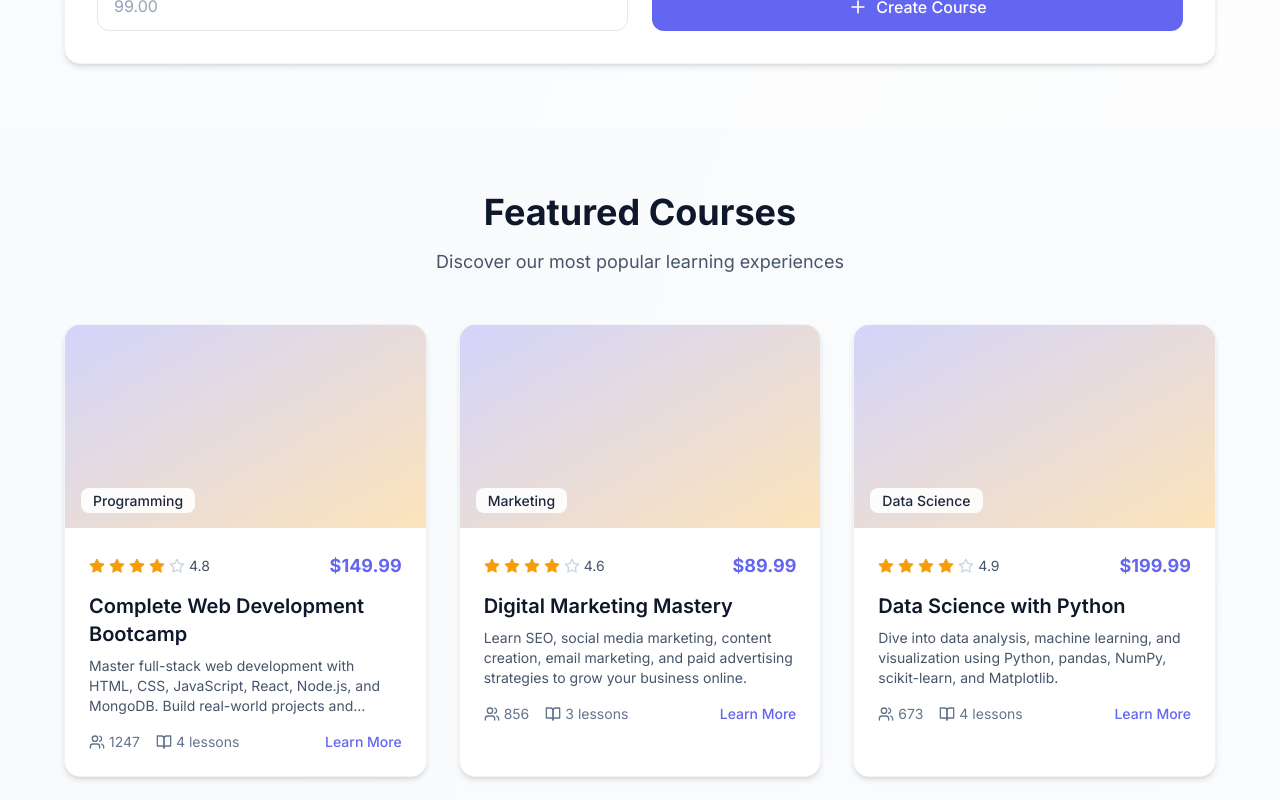
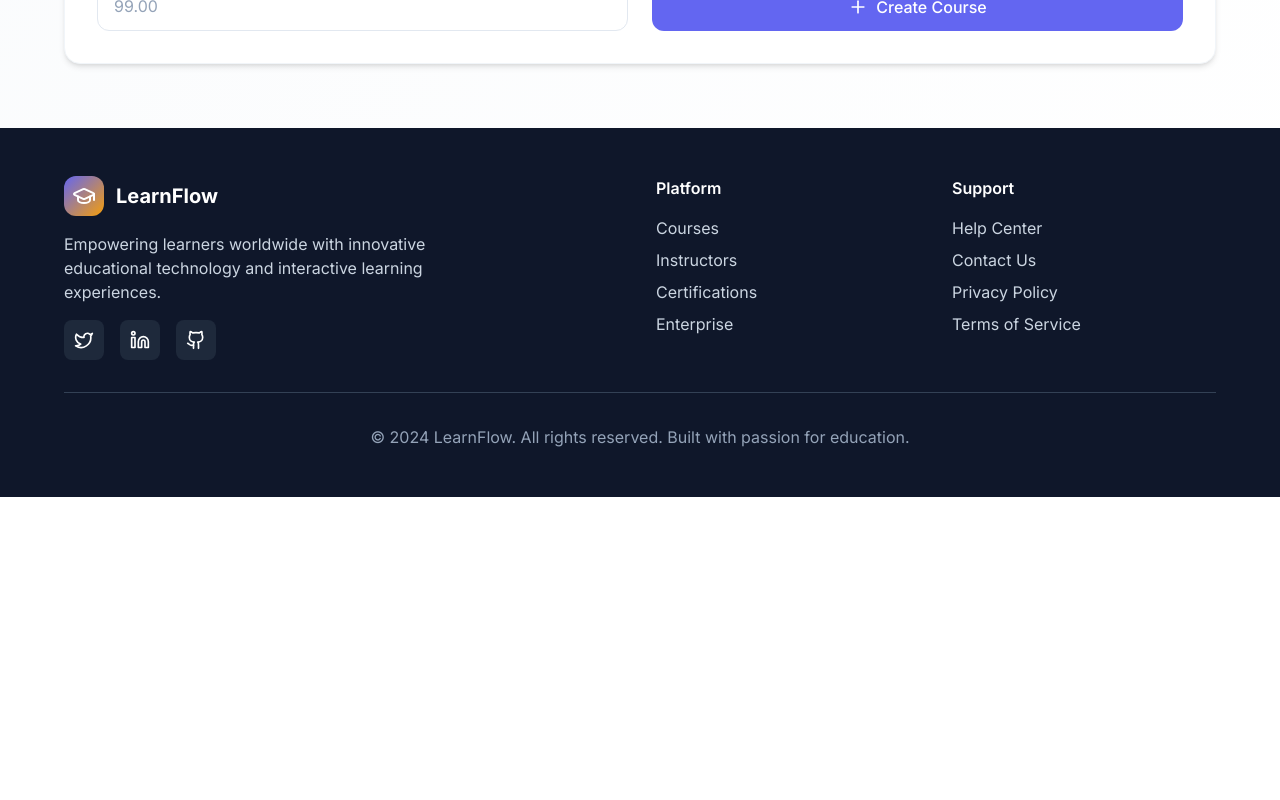
Before and after one commit to apper-canvas/learnflow-platform-card, a React (Vite) app: page / in a window 1280 px wide. Shown: the part 1480-2280 px from the top of the page. After the commit the page ends 1977 px from the top, so only its background shows below. Built offline with nearby package versions, Linux system fonts and the light colour scheme.

Commit message:
Move featured courses from home page to Courses tab in MainFeature component and fix syntax errors in tailwind config and courseService

```diff
--- a/src/components/MainFeature.jsx
+++ b/src/components/MainFeature.jsx
@@ -513,6 +513,107 @@ const MainFeature = () => {
                 </form>
               </div>
             )}
+</motion.div>
+        )}
+
+        {/* Courses Tab */}
+        {activeTab === 'courses' && (
+          <motion.div
+            key="courses"
+            initial={{ opacity: 0, x: 20 }}
+            animate={{ opacity: 1, x: 0 }}
+            exit={{ opacity: 0, x: -20 }}
+            transition={{ duration: 0.3 }}
+          >
+            <div className="text-center mb-8">
+              <h3 className="text-2xl font-bold text-surface-900 mb-2">Featured Courses</h3>
+              <p className="text-surface-600">Discover our most popular learning experiences</p>
+            </div>
+
+            {loading ? (
+              <div className="card p-8 text-center">
+                <div className="w-8 h-8 border-4 border-primary border-t-transparent rounded-full animate-spin mx-auto mb-4"></div>
+                <p className="text-surface-600">Loading courses...</p>
+              </div>
+            ) : error ? (
+              <div className="card p-8 text-center">
+                <ApperIcon name="AlertTriangle" className="w-12 h-12 text-amber-500 mx-auto mb-4" />
+                <p className="text-surface-600">Unable to load courses. Please try again later.</p>
+</div>
+            ) : (
+              <div className="grid grid-cols-1 md:grid-cols-2 lg:grid-cols-3 gap-8">
+                {courses?.map((course, index) => (
+                  <motion.div
+                    key={course?.id || index}
+                    className="card overflow-hidden group hover:shadow-neu-light dark:hover:shadow-neu-dark"
+                    initial={{ opacity: 0, y: 20 }}
+                    animate={{ opacity: 1, y: 0 }}
+                    transition={{ duration: 0.5, delay: index * 0.1 }}
+                    whileHover={{ y: -5 }}
+                  >
+                    <div className="aspect-video bg-gradient-to-br from-primary/20 to-secondary/20 relative overflow-hidden">
+                      <div className="absolute inset-0 bg-gradient-to-br from-primary/10 to-secondary/10 group-hover:scale-110 transition-transform duration-500"></div>
+                      <div className="absolute bottom-4 left-4">
+                        <span className="bg-white/90 backdrop-blur-sm text-surface-800 px-3 py-1 rounded-lg text-sm font-medium">
+                          {course?.category || 'General'}
+                        </span>
+                      </div>
+                    </div>
+
+                    <div className="p-6">
+                      <div className="flex items-center justify-between mb-3">
+                        <div className="flex items-center space-x-1">
+                          {[...Array(5)].map((_, i) => (
+                            <ApperIcon
+                              key={i}
+                              name="Star"
+                              className={`w-4 h-4 ${i < Math.floor(course?.rating || 4) ? 'text-secondary fill-current' : 'text-surface-300'}`}
+                            />
+                          ))}
+                          <span className="text-sm text-surface-600 ml-2">
+                            {course?.rating || 4.5}
+                          </span>
+                        </div>
+                        <span className="text-lg font-bold text-primary">
+                          ${course?.price || 99}
+                        </span>
+                      </div>
+
+                      <h3 className="text-xl font-semibold text-surface-900 dark:text-white mb-2 line-clamp-2">
+                        {course?.title || 'Course Title'}
+                      </h3>
+
+                      <p className="text-surface-600 dark:text-surface-400 text-sm mb-4 line-clamp-3">
+                        {course?.description || 'Course description goes here...'}
+                      </p>
+
+                      <div className="flex items-center justify-between">
+                        <div className="flex items-center space-x-4 text-sm text-surface-500">
+                          <div className="flex items-center space-x-1">
+                            <ApperIcon name="Users" className="w-4 h-4" />
+                            <span>{course?.enrollmentCount || 0}</span>
+                          </div>
+                          <div className="flex items-center space-x-1">
+                            <ApperIcon name="BookOpen" className="w-4 h-4" />
+                            <span>{course?.lessons?.length || 0} lessons</span>
+                          </div>
+                        </div>
+
+                        <button
+                          onClick={() => {
+                            setSelectedCourse(course)
+                            setShowPreview(true)
+                          }}
+                          className="text-primary hover:text-primary-dark font-medium text-sm transition-colors"
+                        >
+                          Learn More
+                        </button>
+                      </div>
+</div>
+                  </motion.div>
+                ))}
+              </div>
+            )}
           </motion.div>
         )}
       </AnimatePresence>
--- a/src/pages/Home.jsx
+++ b/src/pages/Home.jsx
@@ -172,98 +172,7 @@ const Home = () => {
 
           <MainFeature />
         </div>
-      </section>
-
-      {/* Featured Courses Section */}
-      <section className="py-16 px-4 sm:px-6 lg:px-8 bg-surface-50/50 dark:bg-surface-900/20">
-        <div className="container mx-auto">
-          <div className="text-center mb-12">
-            <h2 className="text-3xl sm:text-4xl font-bold text-surface-900 dark:text-white mb-4">
-              Featured Courses
-            </h2>
-            <p className="text-lg text-surface-600 dark:text-surface-300">
-              Discover our most popular learning experiences
-            </p>
-          </div>
-
-          {error ? (
-            <div className="text-center py-8">
-              <div className="card p-6 max-w-md mx-auto">
-                <ApperIcon name="AlertTriangle" className="w-12 h-12 text-amber-500 mx-auto mb-4" />
-                <p className="text-surface-600">Unable to load courses. Please try again later.</p>
-              </div>
-            </div>
-          ) : (
-            <div className="grid grid-cols-1 md:grid-cols-2 lg:grid-cols-3 gap-8">
-              {featuredCourses?.map((course, index) => (
-                <motion.div
-                  key={course?.id || index}
-                  className="card overflow-hidden group hover:shadow-neu-light dark:hover:shadow-neu-dark"
-                  initial={{ opacity: 0, y: 20 }}
-                  animate={{ opacity: 1, y: 0 }}
-                  transition={{ duration: 0.5, delay: index * 0.1 }}
-                  whileHover={{ y: -5 }}
-                >
-                  <div className="aspect-video bg-gradient-to-br from-primary/20 to-secondary/20 relative overflow-hidden">
-                    <div className="absolute inset-0 bg-gradient-to-br from-primary/10 to-secondary/10 group-hover:scale-110 transition-transform duration-500"></div>
-                    <div className="absolute bottom-4 left-4">
-                      <span className="bg-white/90 backdrop-blur-sm text-surface-800 px-3 py-1 rounded-lg text-sm font-medium">
-                        {course?.category || 'General'}
-                      </span>
-                    </div>
-                  </div>
-
-                  <div className="p-6">
-                    <div className="flex items-center justify-between mb-3">
-                      <div className="flex items-center space-x-1">
-                        {[...Array(5)].map((_, i) => (
-                          <ApperIcon
-                            key={i}
-                            name="Star"
-                            className={`w-4 h-4 ${i < Math.floor(course?.rating || 4) ? 'text-secondary fill-current' : 'text-surface-300'}`}
-                          />
-                        ))}
-                        <span className="text-sm text-surface-600 ml-2">
-                          {course?.rating || 4.5}
-                        </span>
-                      </div>
-                      <span className="text-lg font-bold text-primary">
-                        ${course?.price || 99}
-                      </span>
-                    </div>
-
-                    <h3 className="text-xl font-semibold text-surface-900 dark:text-white mb-2 line-clamp-2">
-                      {course?.title || 'Course Title'}
-                    </h3>
-
-                    <p className="text-surface-600 dark:text-surface-400 text-sm mb-4 line-clamp-3">
-                      {course?.description || 'Course description goes here...'}
-                    </p>
-
-                    <div className="flex items-center justify-between">
-                      <div className="flex items-center space-x-4 text-sm text-surface-500">
-                        <div className="flex items-center space-x-1">
-                          <ApperIcon name="Users" className="w-4 h-4" />
-                          <span>{course?.enrollmentCount || 0}</span>
-                        </div>
-                        <div className="flex items-center space-x-1">
-                          <ApperIcon name="BookOpen" className="w-4 h-4" />
-                          <span>{course?.lessons?.length || 0} lessons</span>
-                        </div>
-                      </div>
-
-                      <button className="text-primary hover:text-primary-dark font-medium text-sm transition-colors">
-                        Learn More
-                      </button>
-                    </div>
-                  </div>
-                </motion.div>
-              )) || []}
-            </div>
-          )}
-        </div>
-      </section>
-
+</section>
       {/* Footer */}
       <footer className="bg-surface-900 dark:bg-surface-800 text-white py-12 px-4 sm:px-6 lg:px-8">
         <div className="container mx-auto">
--- a/src/services/api/courseService.js
+++ b/src/services/api/courseService.js
@@ -42,5 +42,4 @@ export const delete_ = async (id) => {
 
   courses.splice(index, 1)
   return true
-return true
 }
--- a/tailwind.config.js
+++ b/tailwind.config.js
@@ -30,7 +30,6 @@ export default {
           800: '#1e293b',
           900: '#0f172a'
         },
-        border: '#e2e8f0',
         background: '#ffffff',
         foreground: '#0f172a',
         muted: {
```
Lines whose indentation alone changed are shown as unchanged.
